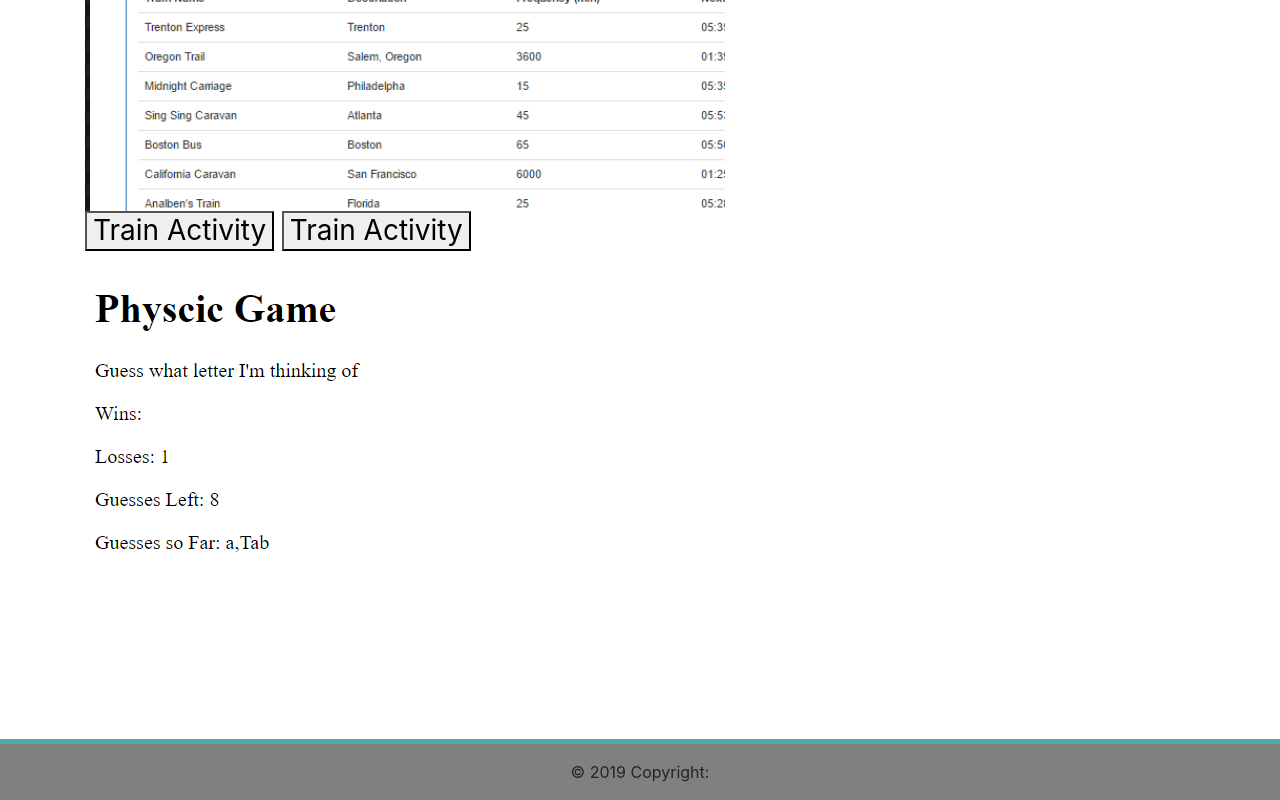
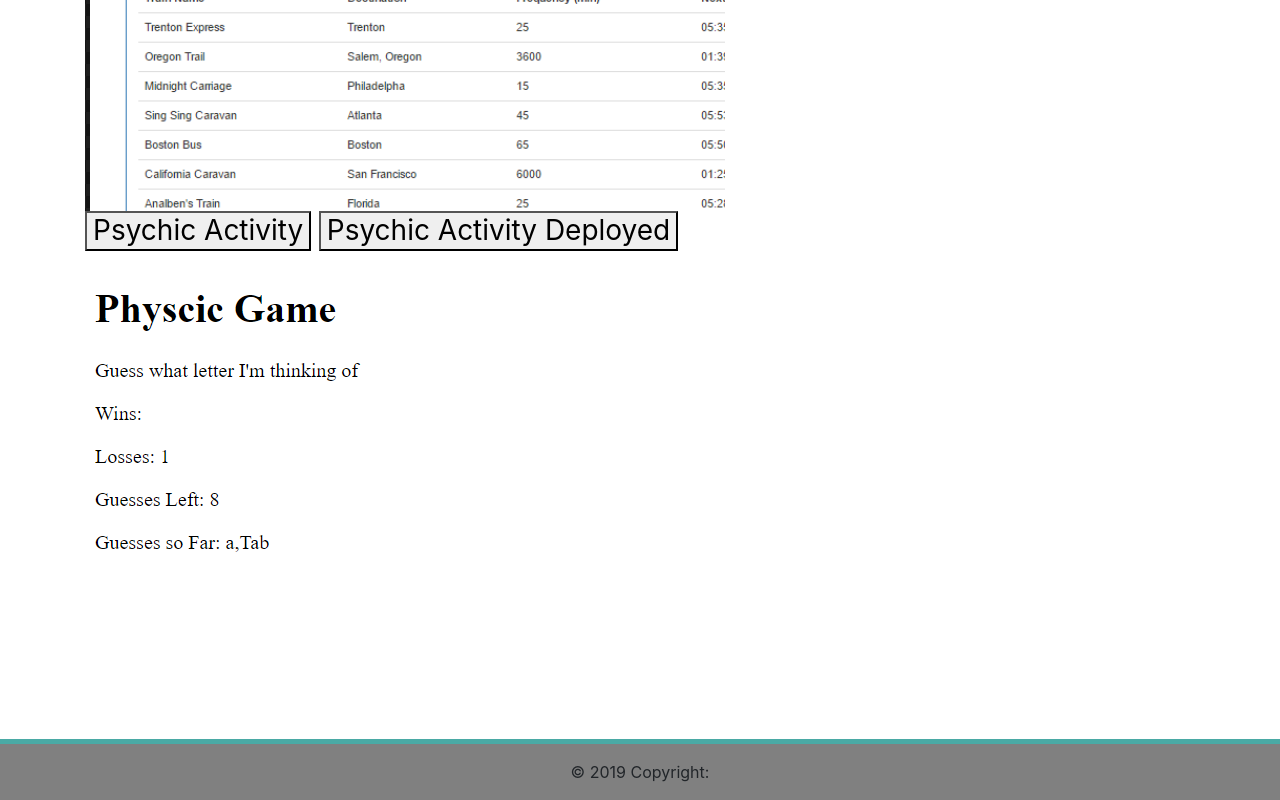
Before and after one commit to Smritisri/bootstrap-portfolio, a plain HTML site: page portfolio.html in a window 1280 px wide. Shown: the part 956-1756 px from the top of the page. Drawn offline with nearby package versions, Linux system fonts and the light colour scheme.

Commit message:
changed the button names

```diff
--- a/portfolio.html
+++ b/portfolio.html
@@ -74,8 +74,8 @@
       <div class="work">
           <!-- <a href="https://smritisri.github.io/Psychic-Game.io/"> -->
             <h3 display:inline>
-                <button onclick="window.location.href = 'https://smritisri.github.io/Psychic-Game.io/';">Train Activity</button>
-                <button onclick="window.location.href = 'https://smritisri.github.io/Psychic-Game.io/';">Train Activity</button>
+                <button onclick="window.location.href = 'https://smritisri.github.io/Psychic-Game.io/';">Psychic Activity</button>
+                <button onclick="window.location.href = 'https://smritisri.github.io/Psychic-Game.io/';">Psychic Activity Deployed</button>
             <!-- <a href="https://smritisri.github.io/Psychic-Game.io/">Psychic Activity</a>
             <a href="https://smritisri.github.io/Psychic-Game.io/">Psychic Activity deployed</a> -->
           </h3>
```
